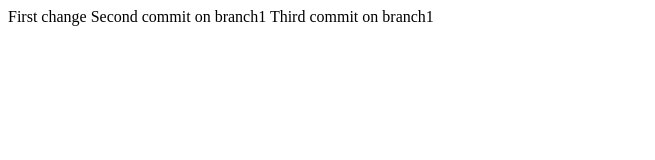
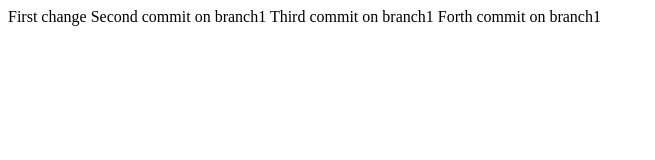
Before and after one commit to YevheniiRybin/GitTest, a plain HTML site: page index.html in a window 1280 px wide. Shown: the whole page, without its empty margins (0-655 px from the left). Drawn offline with Linux system fonts and the light colour scheme.

Commit message:
Added one more line of text

```diff
--- a/index.html
+++ b/index.html
@@ -10,5 +10,6 @@
     First change
     Second commit on branch1
     Third commit on branch1
+    Forth commit on branch1
 </body>
 </html>
```
